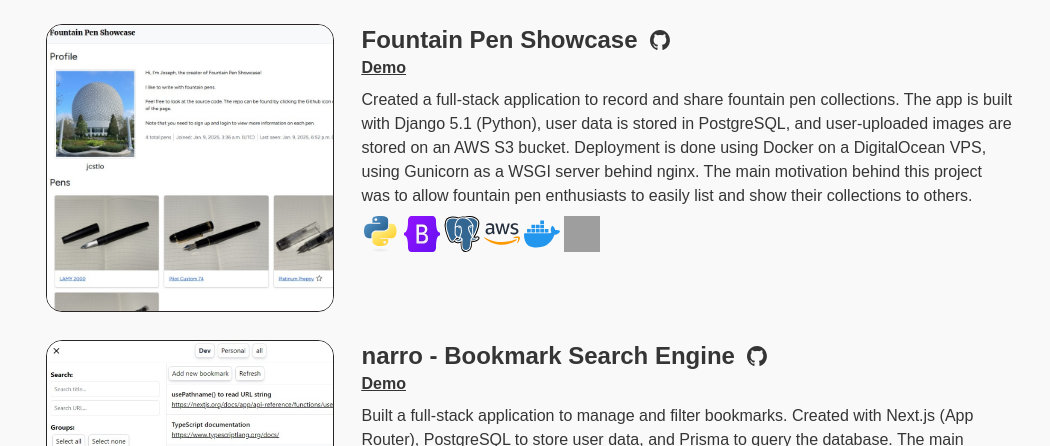
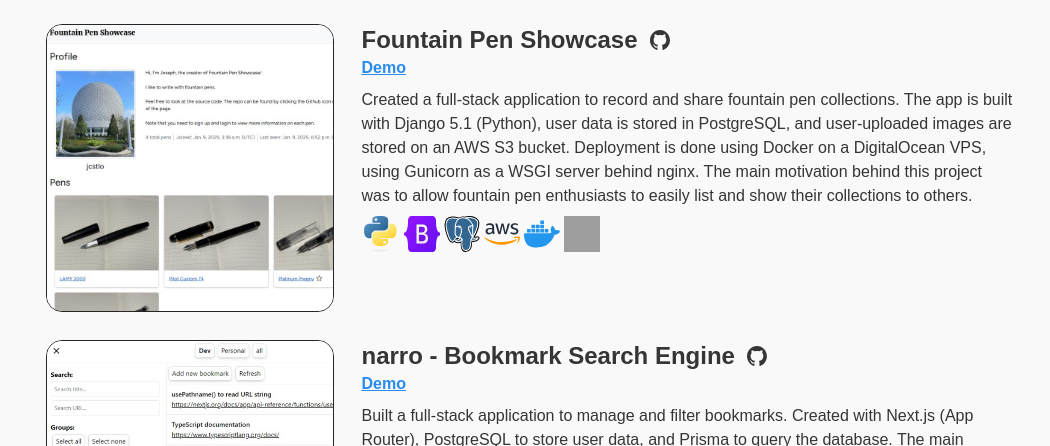
Before and after one commit to jcstlo/personal-site, a React (Vite) app: page /projects in a window 1280 px wide. Shown: the part 146-592 px from the top of the page, without its empty margins (103-1153 px from the left). Built offline with nearby package versions, Linux system fonts and the light colour scheme; grey boxes are pictures that could not be loaded; a web font is replaced by a local one.

Commit message:
Change link text color

```diff
--- a/src/ProjectCard.jsx
+++ b/src/ProjectCard.jsx
@@ -45,7 +45,7 @@ function ProjectCard({projectData}) {
           <h2 className="font-albert font-bold text-2xl text-lightModeText dark:text-darkModeText mr-3">{projectData.name}</h2>
           {githubLink}
         </div>
-        <p className="font-albert font-bold text-lightModeText dark:text-darkModeText underline">{projectLink}</p>
+        <p className="font-albert font-bold text-lightModeLinkText dark:text-darkModeLinkText underline">{projectLink}</p>
         <p className="font-albert font-normal text-lightModeText dark:text-darkModeText my-2">{projectData.shortDesc}</p>
         <div className="flex mt-1 mb-1">
           {icons}
--- a/tailwind.config.js
+++ b/tailwind.config.js
@@ -19,6 +19,8 @@ export default {
     textColor: {
       'darkModeText': '#F9F9F9',
       'lightModeText': '#353535',
+      'darkModeLinkText': '#00b2e8',
+      'lightModeLinkText': '#288bed',
     },
     backgroundColor: {
       'darkModeBackground': '#1B1B1B',
```
